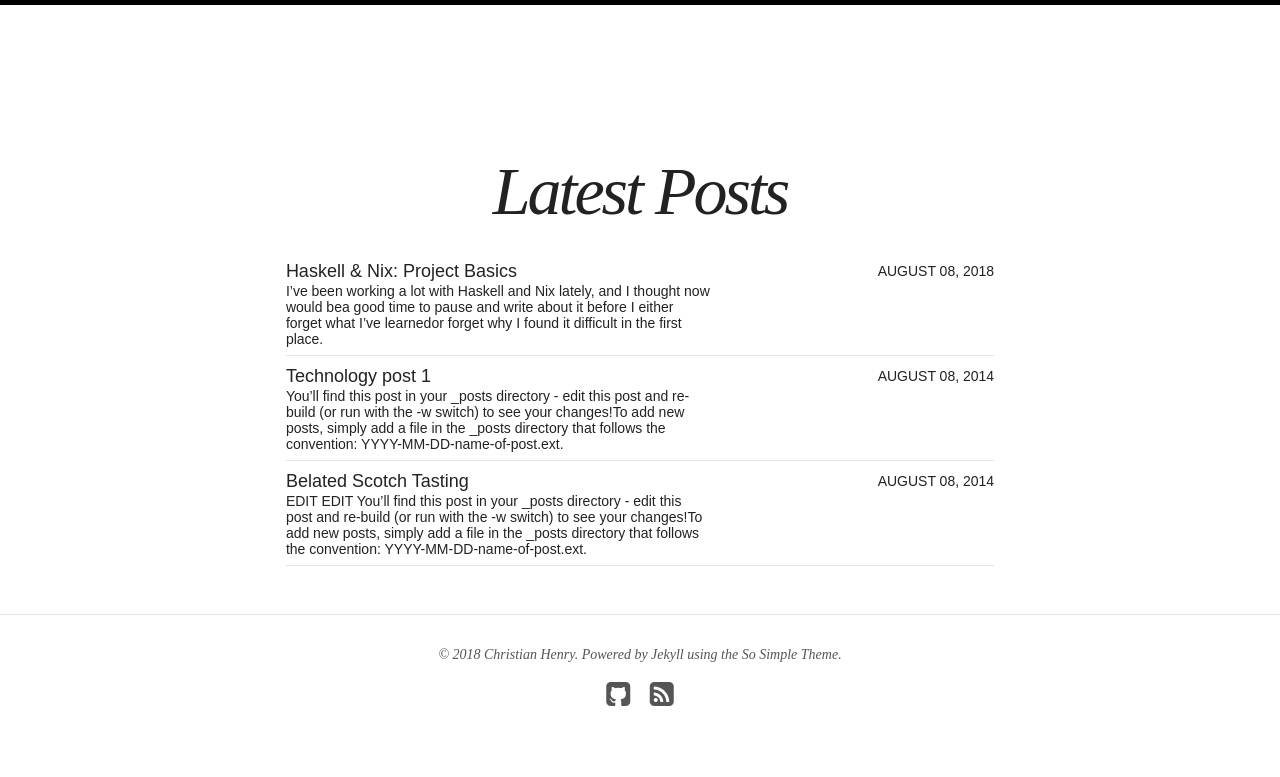
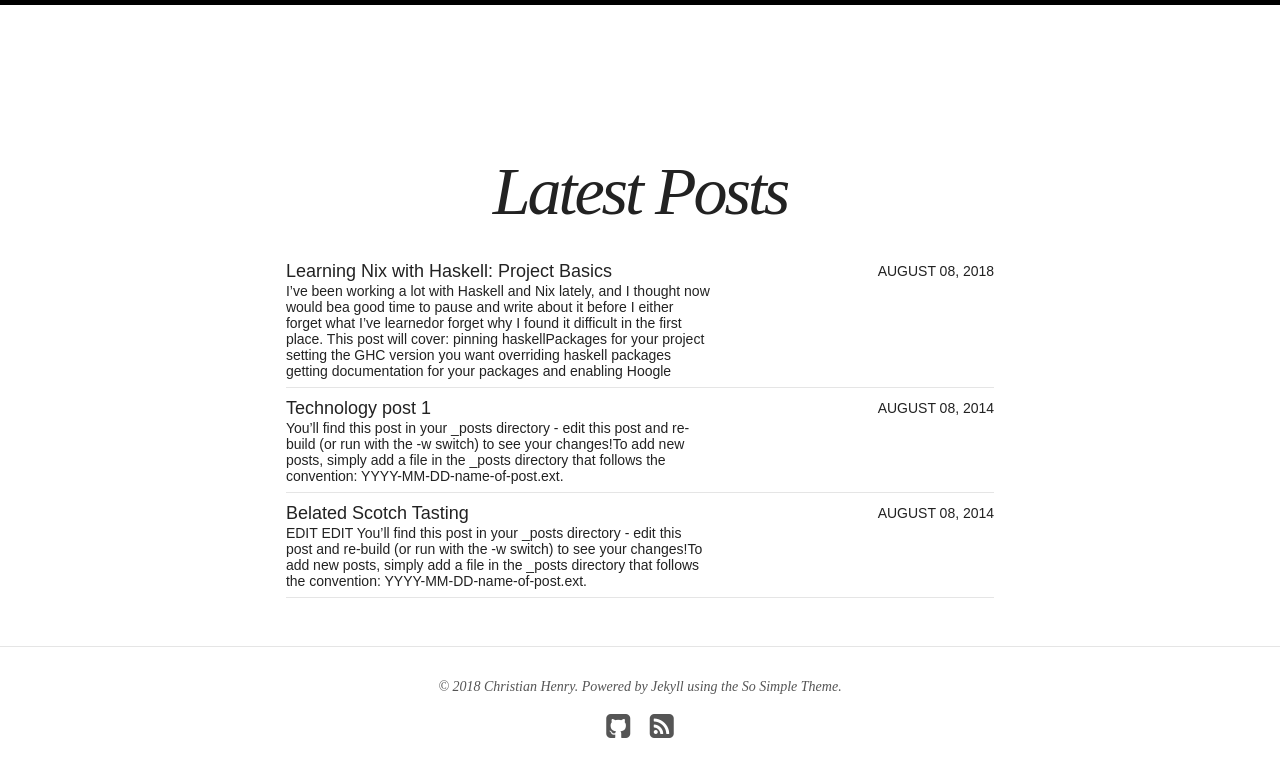
Before and after one commit to cah6/cah6.github.io, a Jekyll site: the page built from index.md, in a window 1280 px wide. Shown: the top 777 px of the page. Built offline with Jekyll 4.4.1, drawn with Linux system fonts in a browser that asks for light colours; nearby versions of some CDN libraries.

````diff
--- a/_posts/technology/2018-08-21-nix-haskell-1.md
+++ b/_posts/technology/2018-08-21-nix-haskell-1.md
@@ -1,6 +1,6 @@
 ---
 layout: post
-title: "Haskell & Nix: Project Basics"
+title: "Learning Nix with Haskell: Project Basics"
 modified:
 categories: technology
 excerpt:
@@ -8,14 +8,19 @@
 image:
   feature:
 date: 2018-08-08T00:00:00-00:00
-# modified: 2016-06-01T14:19:19-04:00
+modified: 2018-09-10T21:45:35
 ---
 
 I've been working a lot with Haskell and Nix lately, and I thought now would be
 a good time to pause and write about it before I either forget what I've learned
-or forget why I found it difficult in the first place.
+or forget why I found it difficult in the first place. This post will cover:
+- pinning haskellPackages for your project
+- setting the GHC version you want
+- overriding haskell packages
+- getting documentation for your packages and enabling Hoogle
 
-This tutorial will assume basic knowledge of Nix (i.e. that https://learnxinyminutes.com/docs/nix/ makes sense to you) and some basic knowledge of the Haskell ecosystem (but not much). Knowing
+I will assume basic knowledge of Nix (i.e. that https://learnxinyminutes.com/docs/nix/ makes sense to you)
+and some basic knowledge of the Haskell ecosystem (but not much). Knowing
 information from project0 and project1 of https://github.com/Gabriel439/haskell-nix
 is also probably useful.
 
@@ -259,10 +264,25 @@
   }
 ```
 Then, if we wanted to enter a shell where we had GHC packages built with documentation,
-we could write a `shell.nix` file like:
-```
+we could write a `shell.nix` with:
+```nix
 let
   projectDrv = (import ./release.nix { withHoogle = true; } ).project1;
 in
   projectDrv.env
 ```
+And if we wanted to run Hoogle with these packages, it would just be a matter of
+running the start command in this shell:
+```
+nix-shell --run 'hoogle server --port=8080 --local --haskell'
+```
+
+# Ending Notes
+
+
+
+If you'd like to comment on information in this post, please do so in the associated
+reddit post here!
+
+Still todo:
+- put code language for snippet highlighting
````
